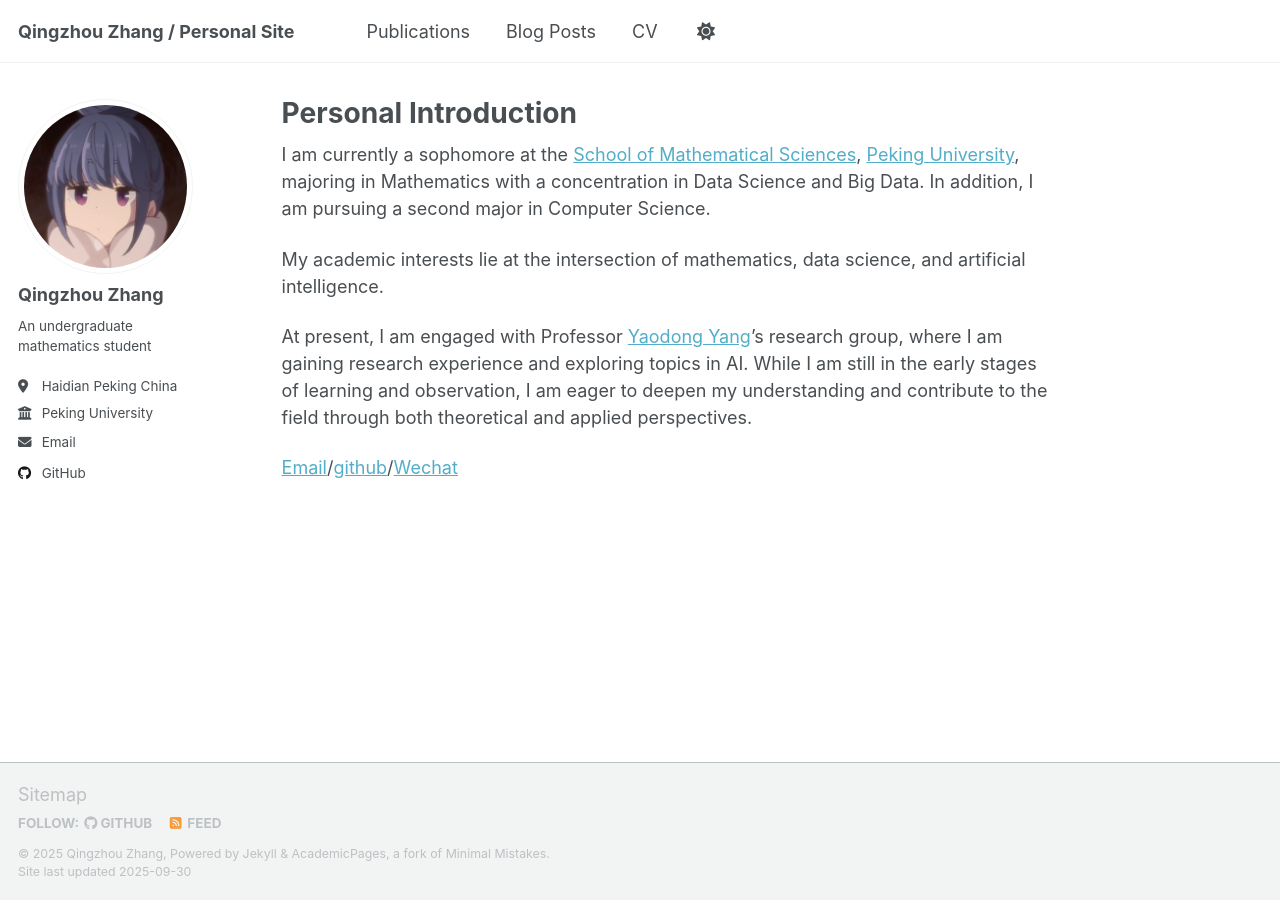
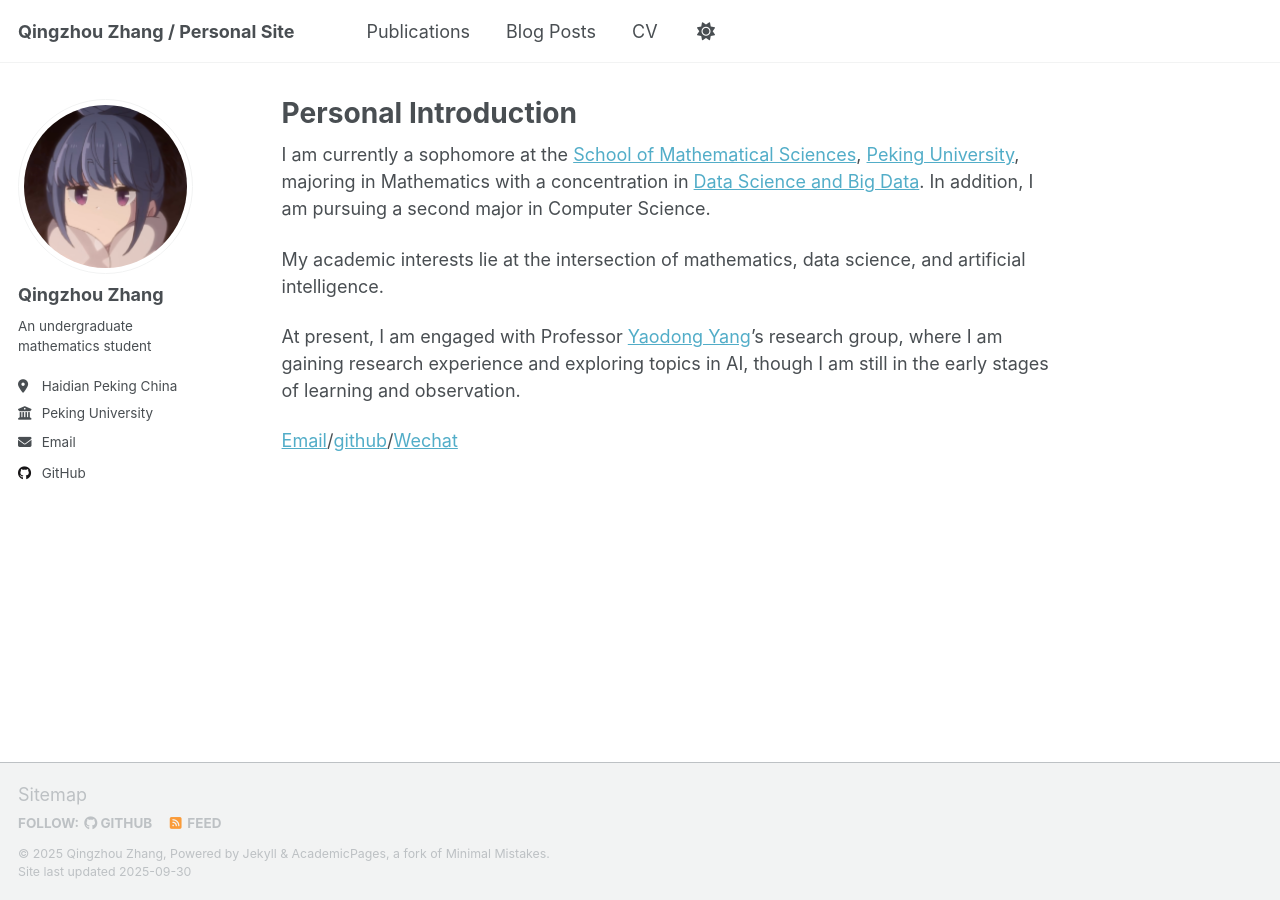
Before and after one commit to rainpekk/rainpekk.github.io, a Jekyll site: the page built from _pages/about.md, in a window 1280 px wide. Built offline with Jekyll 4.4.1, drawn with Linux system fonts in a browser that asks for light colours; a script that is not in the unit is left out.

Commit message:
Update about.md

```diff
--- a/_pages/about.md
+++ b/_pages/about.md
@@ -7,10 +7,10 @@ redirect_from:
   - /about.html
 ---
 
-I am currently a sophomore at the [School of Mathematical Sciences](https://www.math.pku.edu.cn/), [Peking University](https://www.pku.edu.cn/), majoring in Mathematics with a concentration in Data Science and Big Data. In addition, I am pursuing a second major in Computer Science.
+I am currently a sophomore at the [School of Mathematical Sciences](https://www.math.pku.edu.cn/), [Peking University](https://www.pku.edu.cn/), majoring in Mathematics with a concentration in [Data Science and Big Data](https://www.math.pku.edu.cn/bks/zyjs/69751.htm). In addition, I am pursuing a second major in Computer Science.
 
 My academic interests lie at the intersection of mathematics, data science, and artificial intelligence.
 
-At present, I am engaged with Professor [Yaodong Yang](https://www.yangyaodong.com/)’s research group, where I am gaining research experience and exploring topics in AI. While I am still in the early stages of learning and observation, I am eager to deepen my understanding and contribute to the field through both theoretical and applied perspectives.
+At present, I am engaged with Professor [Yaodong Yang](https://www.yangyaodong.com/)’s research group, where I am gaining research experience and exploring topics in AI, though I am still in the early stages of learning and observation.
 
 [Email](mailto:2400011788@stu.pku.edu.cn)/[github](https://github.com/rainpekk)/[Wechat](/images/Wechat.png)
```
